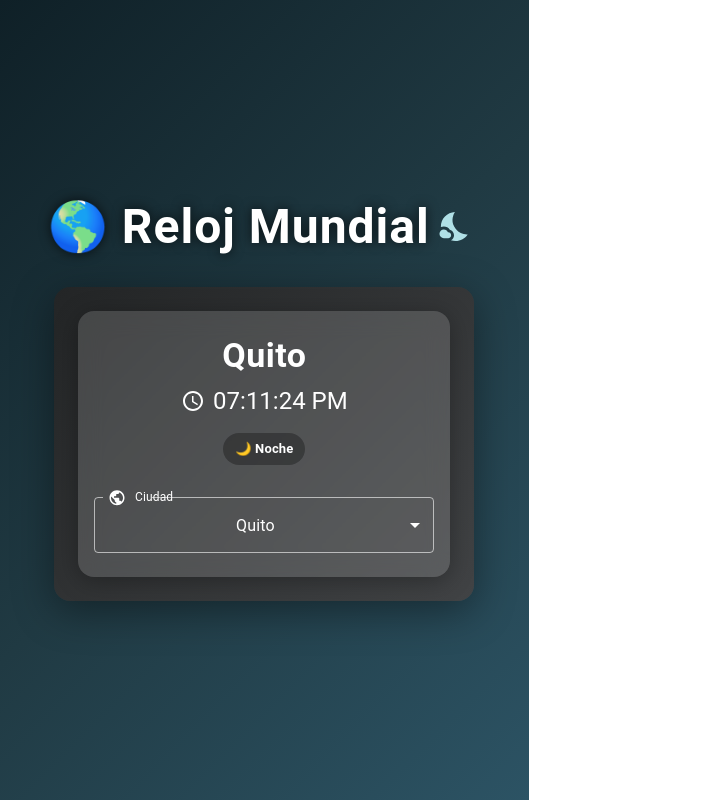
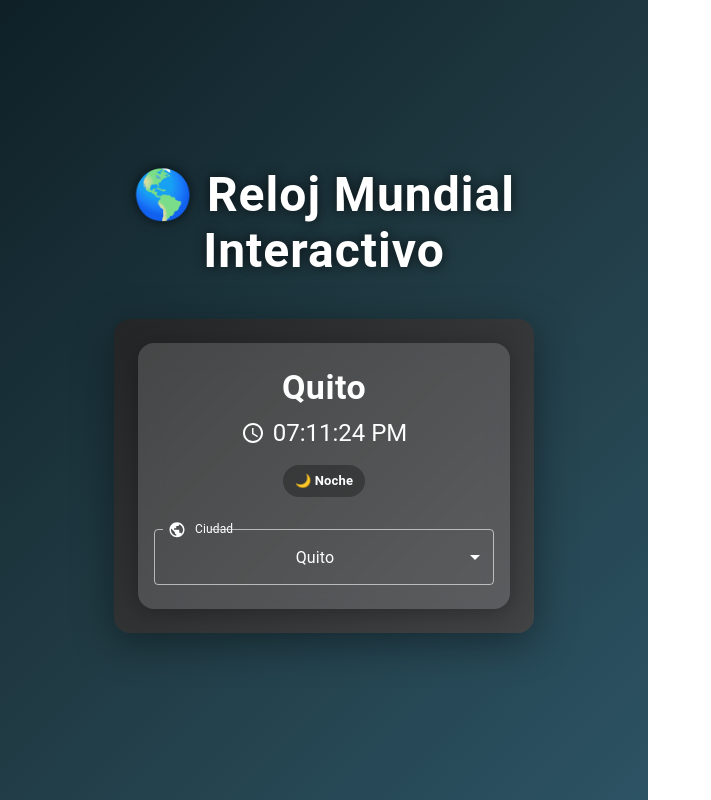
Before and after one commit to Patogol35/horamundial, a React (Vite) app: page / in a window 1280 px wide. Shown: the whole page, without its empty margins (0-711 px from the left). Built offline with nearby package versions, Linux system fonts and the light colour scheme.

Commit message:
Update App.jsx

```diff
--- a/src/App.jsx
+++ b/src/App.jsx
@@ -1,18 +1,20 @@
-import React, { useState } from "react";
-import {
-  CssBaseline,
-  Container,
-  Typography,
-  Box,
-  IconButton,
-  Tooltip,
-} from "@mui/material";
-import { WbSunny, NightsStay } from "@mui/icons-material";
-import { motion } from "framer-motion";
+import React, { useEffect, useState } from "react";
+import { CssBaseline, Container, Typography, Box } from "@mui/material";
 import WorldClock from "./WorldClock";
 
 export default function App() {
-  const [isDay, setIsDay] = useState(false); // Quito de noche por defecto
+  const [isDay, setIsDay] = useState(true);
+
+  // Detecta si es día o noche según la hora local
+  useEffect(() => {
+    const checkDay = () => {
+      const hour = new Date().getHours();
+      setIsDay(hour >= 6 && hour < 18);
+    };
+    checkDay();
+    const interval = setInterval(checkDay, 60 * 1000);
+    return () => clearInterval(interval);
+  }, []);
 
   return (
     <>
@@ -33,17 +35,10 @@ export default function App() {
         }}
       >
         <Container maxWidth="sm">
-          <Box
-            sx={{
-              display: "flex",
-              alignItems: "center",
-              justifyContent: "space-between",
-              mb: 4,
-            }}
-          >
           <Typography
             variant="h3"
             component="h1"
+            gutterBottom
             sx={{
               fontWeight: 700,
               color: isDay ? "#0D47A1" : "#fff",
@@ -51,35 +46,13 @@ export default function App() {
                 ? "0px 0px 6px rgba(255,255,255,0.4)"
                 : "0px 0px 12px rgba(0,0,0,0.7)",
               letterSpacing: 1,
+              mb: 5,
               transition: "color 1s ease",
             }}
           >
-              🌎 Reloj Mundial
+            🌎 Reloj Mundial Interactivo
           </Typography>
-
-            <Tooltip title={isDay ? "Cambiar a modo noche" : "Cambiar a modo día"}>
-              <IconButton
-                onClick={() => setIsDay(!isDay)}
-                sx={{
-                  color: isDay ? "#FFD700" : "#B0E0E6",
-                  transition: "transform 0.5s ease",
-                  "&:hover": {
-                    transform: "rotate(25deg) scale(1.2)",
-                  },
-                }}
-              >
-                {isDay ? <WbSunny fontSize="large" /> : <NightsStay fontSize="large" />}
-              </IconButton>
-            </Tooltip>
-          </Box>
-
-          <motion.div
-            initial={{ opacity: 0, y: 40 }}
-            animate={{ opacity: 1, y: 0 }}
-            transition={{ duration: 1 }}
-          >
-            <WorldClock isDay={isDay} />
-          </motion.div>
+          <WorldClock />
         </Container>
       </Box>
     </>
```
Lines whose indentation alone changed are shown as unchanged.
